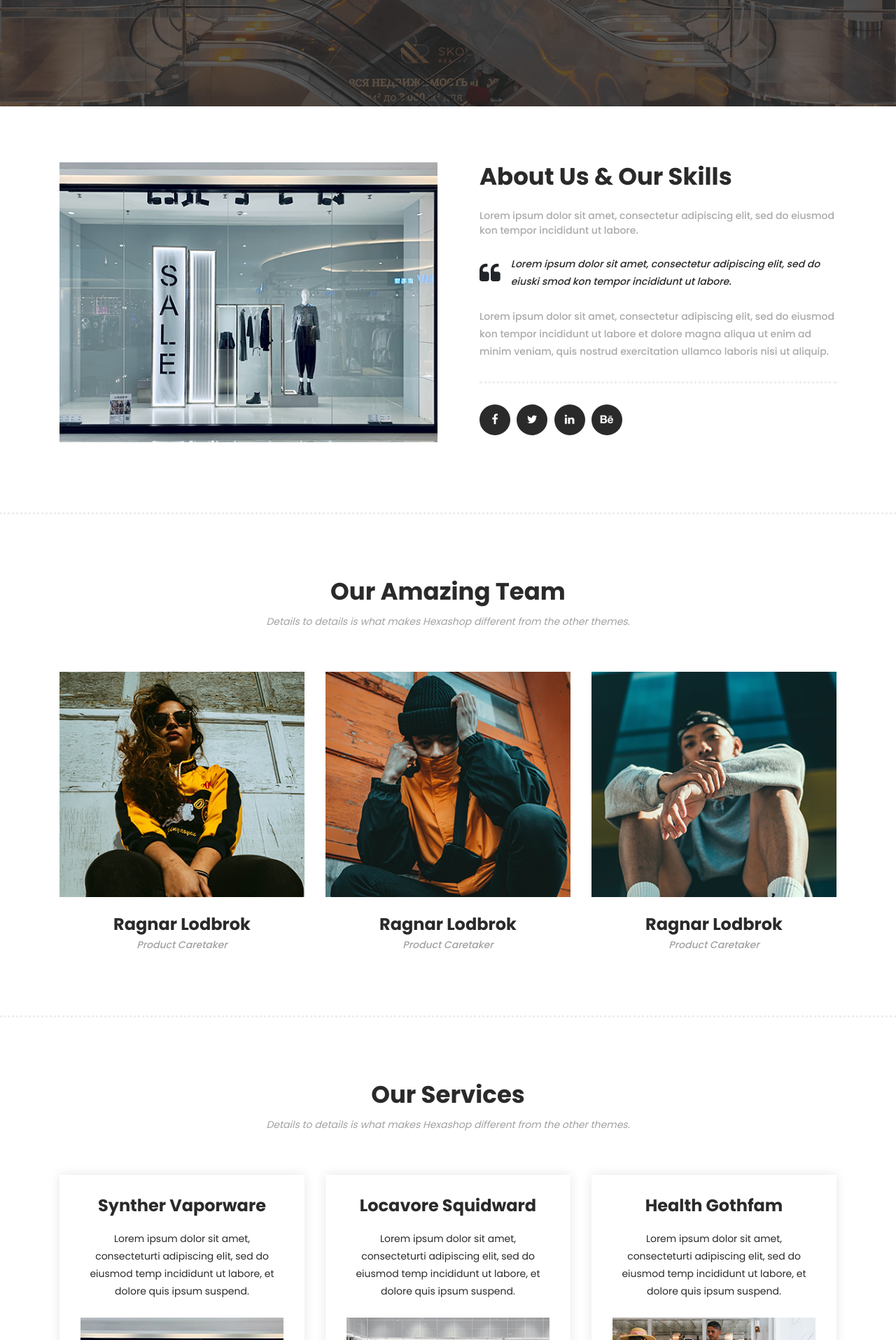
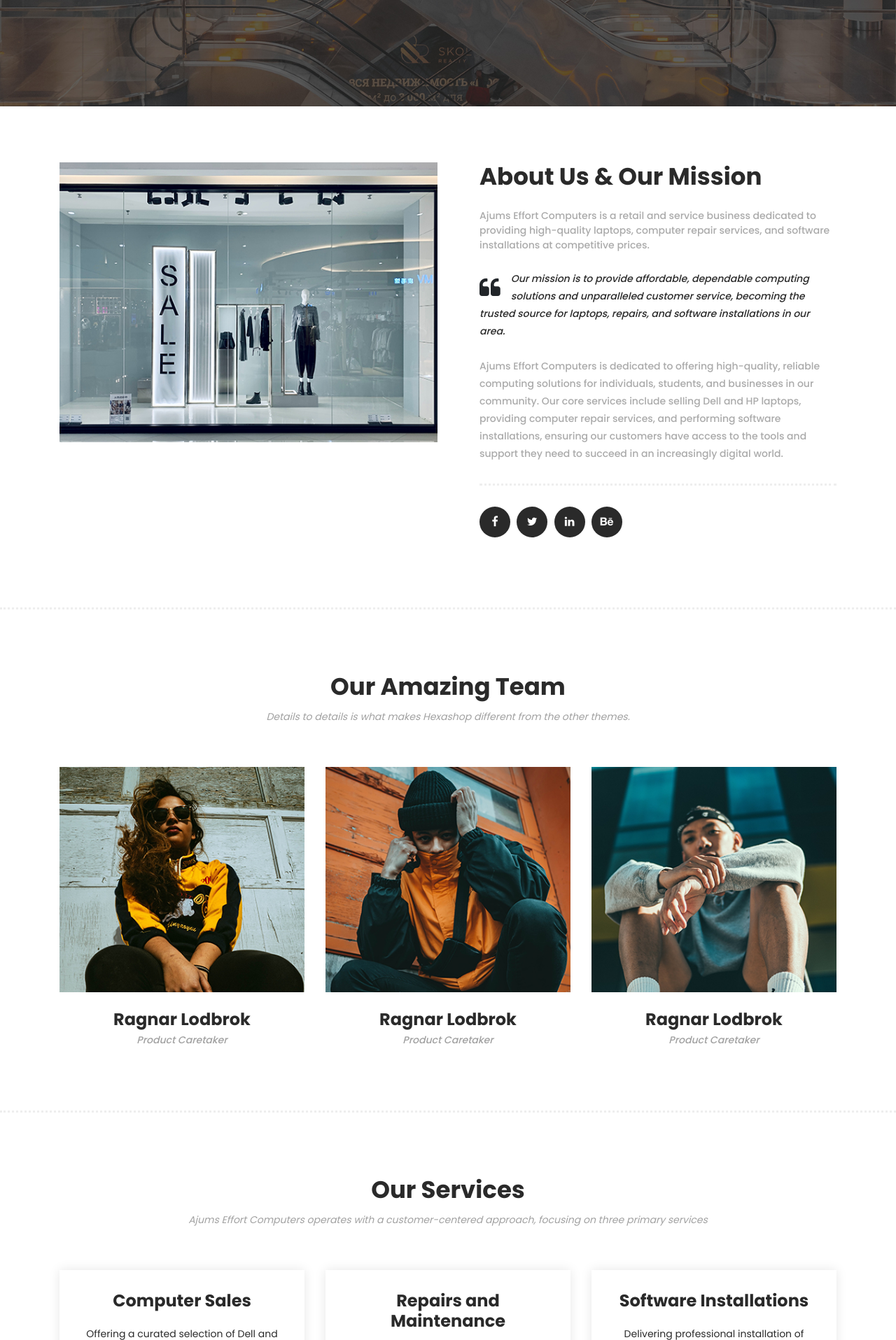
Before and after one commit to davidinmichael/ajums-effort-computers, a Django app: page /about/ in a window 1280 px wide. Shown: the part 409-2324 px from the top of the page at 70% size. Run offline with Django 5.2, Linux system fonts and the light colour scheme; some libraries are stand-ins or nearby versions.

Commit message:
Modularized the templates.

```diff
--- a/core/templates/core/about.html
+++ b/core/templates/core/about.html
@@ -1,6 +1,4 @@
-{% extends "base.html" %}
-{% load static %}
-{% block content %}
+{% extends "base.html" %} {% load static %} {% block content %}
 <!-- ***** Main Banner Area Start ***** -->
 <div class="page-heading about-page-heading" id="top">
   <div class="container">
@@ -8,7 +6,9 @@
       <div class="col-lg-12">
         <div class="inner-content">
           <h2>About Us</h2>
-                        <span>High Quality Laptops, Repairs &amp; Software Installations</span>
+          <span
+            >High Quality Laptops, Repairs &amp; Software Installations</span
+          >
         </div>
       </div>
     </div>
@@ -22,22 +22,48 @@
     <div class="row">
       <div class="col-lg-6">
         <div class="left-image">
-                        <img src="{% static 'images/about-left-image.jpg' %}" alt="">
+          <img src="{% static 'images/about-left-image.jpg' %}" alt="" />
         </div>
       </div>
       <div class="col-lg-6">
         <div class="right-content">
-                        <h4>About Us &amp; Our Skills</h4>
-                        <span>Lorem ipsum dolor sit amet, consectetur adipiscing elit, sed do eiusmod kon tempor incididunt ut labore.</span>
+          <h4>About Us &amp; Our Mission</h4>
+          <span
+            >Ajums Effort Computers is a retail and service business dedicated
+            to providing high-quality laptops, computer repair services, and
+            software installations at competitive prices.</span
+          >
           <div class="quote">
-                            <i class="fa fa-quote-left"></i><p>Lorem ipsum dolor sit amet, consectetur adipiscing elit, sed do eiuski smod kon tempor incididunt ut labore.</p>
+            <i class="fa fa-quote-left"></i>
+            <p>
+              Our mission is to provide affordable, dependable computing
+              solutions and unparalleled customer service, becoming the trusted
+              source for laptops, repairs, and software installations in our
+              area.
+            </p>
           </div>
-                        <p>Lorem ipsum dolor sit amet, consectetur adipiscing elit, sed do eiusmod kon tempor incididunt ut labore et dolore magna aliqua ut enim ad minim veniam, quis nostrud exercitation ullamco laboris nisi ut aliquip.</p>
+          <p>
+            Ajums Effort Computers is dedicated to offering high-quality,
+            reliable computing solutions for individuals, students, and
+            businesses in our community. Our core services include selling Dell
+            and HP laptops, providing computer repair services, and performing
+            software installations, ensuring our customers have access to the
+            tools and support they need to succeed in an increasingly digital
+            world.
+          </p>
           <ul>
-                            <li><a href="#"><i class="fa fa-facebook"></i></a></li>
-                            <li><a href="#"><i class="fa fa-twitter"></i></a></li>
-                            <li><a href="#"><i class="fa fa-linkedin"></i></a></li>
-                            <li><a href="#"><i class="fa fa-behance"></i></a></li>
+            <li>
+              <a href="#"><i class="fa fa-facebook"></i></a>
+            </li>
+            <li>
+              <a href="#"><i class="fa fa-twitter"></i></a>
+            </li>
+            <li>
+              <a href="#"><i class="fa fa-linkedin"></i></a>
+            </li>
+            <li>
+              <a href="#"><i class="fa fa-behance"></i></a>
+            </li>
           </ul>
         </div>
       </div>
@@ -53,7 +79,10 @@
       <div class="col-lg-12">
         <div class="section-heading">
           <h2>Our Amazing Team</h2>
-                        <span>Details to details is what makes Hexashop different from the other themes.</span>
+          <span
+            >Details to details is what makes Hexashop different from the other
+            themes.</span
+          >
         </div>
       </div>
       <div class="col-lg-4">
@@ -62,14 +91,22 @@
             <div class="hover-effect">
               <div class="inner-content">
                 <ul>
-                                        <li><a href="#"><i class="fa fa-facebook"></i></a></li>
-                                        <li><a href="#"><i class="fa fa-twitter"></i></a></li>
-                                        <li><a href="#"><i class="fa fa-linkedin"></i></a></li>
-                                        <li><a href="#"><i class="fa fa-behance"></i></a></li>
+                  <li>
+                    <a href="#"><i class="fa fa-facebook"></i></a>
+                  </li>
+                  <li>
+                    <a href="#"><i class="fa fa-twitter"></i></a>
+                  </li>
+                  <li>
+                    <a href="#"><i class="fa fa-linkedin"></i></a>
+                  </li>
+                  <li>
+                    <a href="#"><i class="fa fa-behance"></i></a>
+                  </li>
                 </ul>
               </div>
             </div>
-                            <img src="{% static 'images/team-member-01.jpg' %}">
+            <img src="{% static 'images/team-member-01.jpg' %}" />
           </div>
           <div class="down-content">
             <h4>Ragnar Lodbrok</h4>
@@ -83,14 +120,22 @@
             <div class="hover-effect">
               <div class="inner-content">
                 <ul>
-                                        <li><a href="#"><i class="fa fa-facebook"></i></a></li>
-                                        <li><a href="#"><i class="fa fa-twitter"></i></a></li>
-                                        <li><a href="#"><i class="fa fa-linkedin"></i></a></li>
-                                        <li><a href="#"><i class="fa fa-behance"></i></a></li>
+                  <li>
+                    <a href="#"><i class="fa fa-facebook"></i></a>
+                  </li>
+                  <li>
+                    <a href="#"><i class="fa fa-twitter"></i></a>
+                  </li>
+                  <li>
+                    <a href="#"><i class="fa fa-linkedin"></i></a>
+                  </li>
+                  <li>
+                    <a href="#"><i class="fa fa-behance"></i></a>
+                  </li>
                 </ul>
               </div>
             </div>
-                            <img src="{% static 'images/team-member-02.jpg' %}">
+            <img src="{% static 'images/team-member-02.jpg' %}" />
           </div>
           <div class="down-content">
             <h4>Ragnar Lodbrok</h4>
@@ -104,14 +149,22 @@
             <div class="hover-effect">
               <div class="inner-content">
                 <ul>
-                                        <li><a href="#"><i class="fa fa-facebook"></i></a></li>
-                                        <li><a href="#"><i class="fa fa-twitter"></i></a></li>
-                                        <li><a href="#"><i class="fa fa-linkedin"></i></a></li>
-                                        <li><a href="#"><i class="fa fa-behance"></i></a></li>
+                  <li>
+                    <a href="#"><i class="fa fa-facebook"></i></a>
+                  </li>
+                  <li>
+                    <a href="#"><i class="fa fa-twitter"></i></a>
+                  </li>
+                  <li>
+                    <a href="#"><i class="fa fa-linkedin"></i></a>
+                  </li>
+                  <li>
+                    <a href="#"><i class="fa fa-behance"></i></a>
+                  </li>
                 </ul>
               </div>
             </div>
-                            <img src="{% static 'images/team-member-03.jpg' %}">
+            <img src="{% static 'images/team-member-03.jpg' %}" />
           </div>
           <div class="down-content">
             <h4>Ragnar Lodbrok</h4>
@@ -131,28 +184,43 @@
       <div class="col-lg-12">
         <div class="section-heading">
           <h2>Our Services</h2>
-                        <span>Details to details is what makes Hexashop different from the other themes.</span>
+          <span
+            >Ajums Effort Computers operates with a customer-centered approach,
+            focusing on three primary services</span
+          >
         </div>
       </div>
       <div class="col-lg-4">
         <div class="service-item">
-                        <h4>Synther Vaporware</h4>
-                        <p>Lorem ipsum dolor sit amet, consecteturti adipiscing elit, sed do eiusmod temp incididunt ut labore, et dolore quis ipsum suspend.</p>
-                        <img src="{% static 'images/service-01.jpg' %}" alt="">
+          <h4>Computer Sales</h4>
+          <p>
+            Offering a curated selection of Dell and HP laptops to meet various
+            budget and performance needs, positioning ourselves as a go-to
+            vendor for high-quality devices.
+          </p>
+          <img src="{% static 'images/service-01.jpg' %}" alt="" />
         </div>
       </div>
       <div class="col-lg-4">
         <div class="service-item">
-                        <h4>Locavore Squidward</h4>
-                        <p>Lorem ipsum dolor sit amet, consecteturti adipiscing elit, sed do eiusmod temp incididunt ut labore, et dolore quis ipsum suspend.</p>
-                        <img src="{% static 'images/service-02.jpg' %}" alt="">
+          <h4>Repairs and Maintenance</h4>
+          <p>
+            Providing affordable and timely repair services, from hardware
+            replacements to software troubleshooting, which cater to both
+            individual and business clients.
+          </p>
+          <img src="{% static 'images/service-02.jpg' %}" alt="" />
         </div>
       </div>
       <div class="col-lg-4">
         <div class="service-item">
-                        <h4>Health Gothfam</h4>
-                        <p>Lorem ipsum dolor sit amet, consecteturti adipiscing elit, sed do eiusmod temp incididunt ut labore, et dolore quis ipsum suspend.</p>
-                        <img src="{% static 'images/service-03.jpg' %}" alt="">
+          <h4>Software Installations</h4>
+          <p>
+            Delivering professional installation of essential software,
+            including productivity tools, antivirus programs, and custom
+            applications to enhance computer performance and security.
+          </p>
+          <img src="{% static 'images/service-03.jpg' %}" alt="" />
         </div>
       </div>
     </div>
@@ -161,55 +229,7 @@
 <!-- ***** Services Area Ends ***** -->
 
 <!-- ***** Subscribe Area Starts ***** -->
-    <div class="subscribe">
-        <div class="container">
-            <div class="row">
-                <div class="col-lg-8">
-                    <div class="section-heading">
-                        <h2>By Subscribing To Our Newsletter You Can Get 30% Off</h2>
-                        <span>Details to details is what makes Hexashop different from the other themes.</span>
-                    </div>
-                    <form id="subscribe" action="" method="get">
-                        <div class="row">
-                          <div class="col-lg-5">
-                            <fieldset>
-                              <input name="name" type="text" id="name" placeholder="Your Name" required="">
-                            </fieldset>
-                          </div>
-                          <div class="col-lg-5">
-                            <fieldset>
-                              <input name="email" type="text" id="email" pattern="[^ @]*@[^ @]*" placeholder="Your Email Address" required="">
-                            </fieldset>
-                          </div>
-                          <div class="col-lg-2">
-                            <fieldset>
-                              <button type="submit" id="form-submit" class="main-dark-button"><i class="fa fa-paper-plane"></i></button>
-                            </fieldset>
-                          </div>
-                        </div>
-                    </form>
-                </div>
-                <div class="col-lg-4">
-                    <div class="row">
-                        <div class="col-6">
-                            <ul>
-                                <li>Store Location:<br><span>Sunny Isles Beach, FL 33160, United States</span></li>
-                                <li>Phone:<br><span>010-020-0340</span></li>
-                                <li>Office Location:<br><span>North Miami Beach</span></li>
-                            </ul>
-                        </div>
-                        <div class="col-6">
-                            <ul>
-                                <li>Work Hours:<br><span>07:30 AM - 9:30 PM Daily</span></li>
-                                <li>Email:<br><span>info@company.com</span></li>
-                                <li>Social Media:<br><span><a href="#">Facebook</a>, <a href="#">Instagram</a>, <a href="#">Behance</a>, <a href="#">Linkedin</a></span></li>
-                            </ul>
-                        </div>
-                    </div>
-                </div>
-            </div>
-        </div>
-    </div>
+{% include "partials/subscribe.html" %}
 <!-- ***** Subscribe Area Ends ***** -->
 
 {% endblock content %}
--- a/templates/partials/footer.html
+++ b/templates/partials/footer.html
@@ -5,21 +5,26 @@
       <div class="col-lg-3">
         <div class="first-item">
           <div class="logo">
-                            <img src="{% static 'images/white-logo.png' %}" alt="hexashop ecommerce templatemo">
+            <img
+              src="{% static 'images/white-logo.png' %}"
+              alt="hexashop ecommerce templatemo"
+            />
           </div>
           <ul>
-                            <li><a href="#">16501 Collins Ave, Sunny Isles Beach, FL 33160, United States</a></li>
-                            <li><a href="#">hexashop@company.com</a></li>
-                            <li><a href="#">010-020-0340</a></li>
+            <li>
+              <a href="#">Ogbunabali, Port Harcourt, Rivers State, Nigeria.</a>
+            </li>
+            <li><a href="#">ajulibechibueze44@gmail.com</a></li>
+            <li><a href="#">+234 704 437 5920</a></li>
           </ul>
         </div>
       </div>
       <div class="col-lg-3">
         <h4>Shopping &amp; Categories</h4>
         <ul>
-                        <li><a href="#">Men’s Shopping</a></li>
-                        <li><a href="#">Women’s Shopping</a></li>
-                        <li><a href="#">Kid's Shopping</a></li>
+          <li><a href="#">Dell</a></li>
+          <li><a href="#">HP</a></li>
+          <li><a href="#">Accessories</a></li>
         </ul>
       </div>
       <div class="col-lg-3">
@@ -42,14 +47,30 @@
       </div>
       <div class="col-lg-12">
         <div class="under-footer">
-                        <p>Copyright © 2022 HexaShop Co., Ltd. All Rights Reserved.
+          <p>
+            Copyright © 2022 Ajums Effort Computers. All Rights Reserved.
 
-                        <br>Design: <a href="https://templatemo.com" target="_parent" title="free css templates">TemplateMo</a></p>
+            <br />Designed by:
+            <a
+              href="https://dadvantech.com"
+              target="_parent"
+              title="Website Development"
+              >d'AdvanTech</a
+            >
+          </p>
           <ul>
-                            <li><a href="#"><i class="fa fa-facebook"></i></a></li>
-                            <li><a href="#"><i class="fa fa-twitter"></i></a></li>
-                            <li><a href="#"><i class="fa fa-linkedin"></i></a></li>
-                            <li><a href="#"><i class="fa fa-behance"></i></a></li>
+            <li>
+              <a href="#"><i class="fa fa-facebook"></i></a>
+            </li>
+            <li>
+              <a href="#"><i class="fa fa-twitter"></i></a>
+            </li>
+            <li>
+              <a href="#"><i class="fa fa-linkedin"></i></a>
+            </li>
+            <li>
+              <a href="#"><i class="fa fa-behance"></i></a>
+            </li>
           </ul>
         </div>
       </div>
--- /dev/null
+++ b/templates/partials/subscribe.html
@@ -0,0 +1,80 @@
+{% load static %}
+
+
+<!-- ***** Subscribe Area Starts ***** -->
+<div class="subscribe">
+  <div class="container">
+    <div class="row">
+      <div class="col-lg-8">
+        <div class="section-heading">
+          <h2>By Subscribing To Our Newsletter You Can Stay Updated on Latest Computer Trends.</h2>
+          <span
+            >You will also receive updates on discount sales.</span
+          >
+        </div>
+        <form id="subscribe" action="" method="get">
+          <div class="row">
+            <div class="col-lg-5">
+              <fieldset>
+                <input
+                  name="name"
+                  type="text"
+                  id="name"
+                  placeholder="Your Name"
+                  required=""
+                />
+              </fieldset>
+            </div>
+            <div class="col-lg-5">
+              <fieldset>
+                <input
+                  name="email"
+                  type="text"
+                  id="email"
+                  pattern="[^ @]*@[^ @]*"
+                  placeholder="Your Email Address"
+                  required=""
+                />
+              </fieldset>
+            </div>
+            <div class="col-lg-2">
+              <fieldset>
+                <button type="submit" id="form-submit" class="main-dark-button">
+                  <i class="fa fa-paper-plane"></i>
+                </button>
+              </fieldset>
+            </div>
+          </div>
+        </form>
+      </div>
+      <div class="col-lg-4">
+        <div class="row">
+          <div class="col-6">
+            <ul>
+              <li>
+                Store Location:<br /><span
+                  >Ogbunabali, Port Harcourt, Rivers State, Nigeria</span
+                >
+              </li>
+              <li>Phone:<br /><span>+234 704 437 5920</span></li>
+              <li>Email:<br /><span>ajulibechibueze44@gmail.com</span></li>
+            </ul>
+          </div>
+          <div class="col-6">
+            <ul>
+              <li>Work Hours:<br /><span>07:30 AM - 6:30 PM Daily</span></li>
+              <!-- <li>Email:<br /><span>info@ajumseffortcomputers.com</span></li> -->
+              <li>
+                Social Media:<br /><span
+                  ><a href="#">Facebook</a>, <a href="#">Instagram</a>,
+                  <a href="#">Behance</a>, <a href="#">Linkedin</a></span
+                >
+              </li>
+            </ul>
+          </div>
+        </div>
+      </div>
+    </div>
+  </div>
+</div>
+<!-- ***** Subscribe Area Ends ***** -->
```
Also changed, not shown: core/templates/core/index.html (+1 -49 lines). Lines whose indentation alone changed are shown as unchanged.
